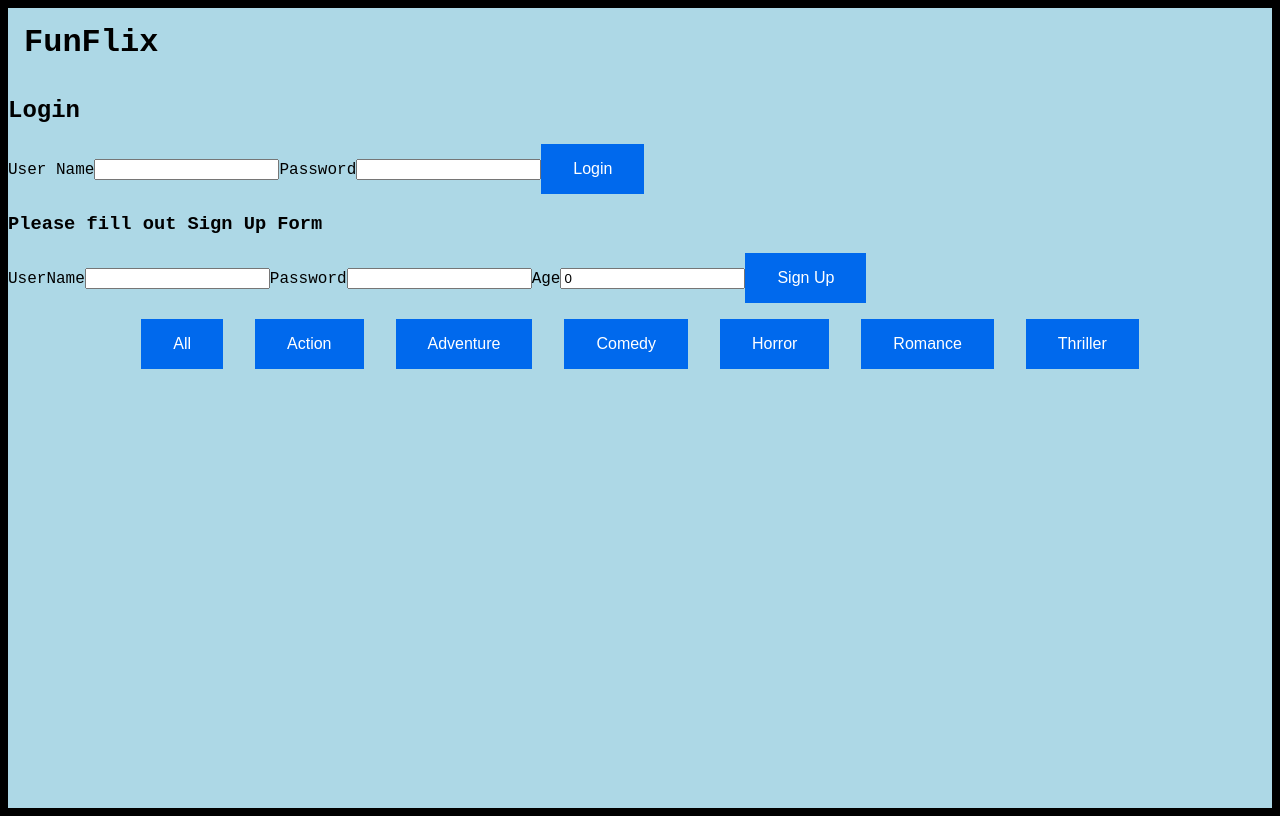
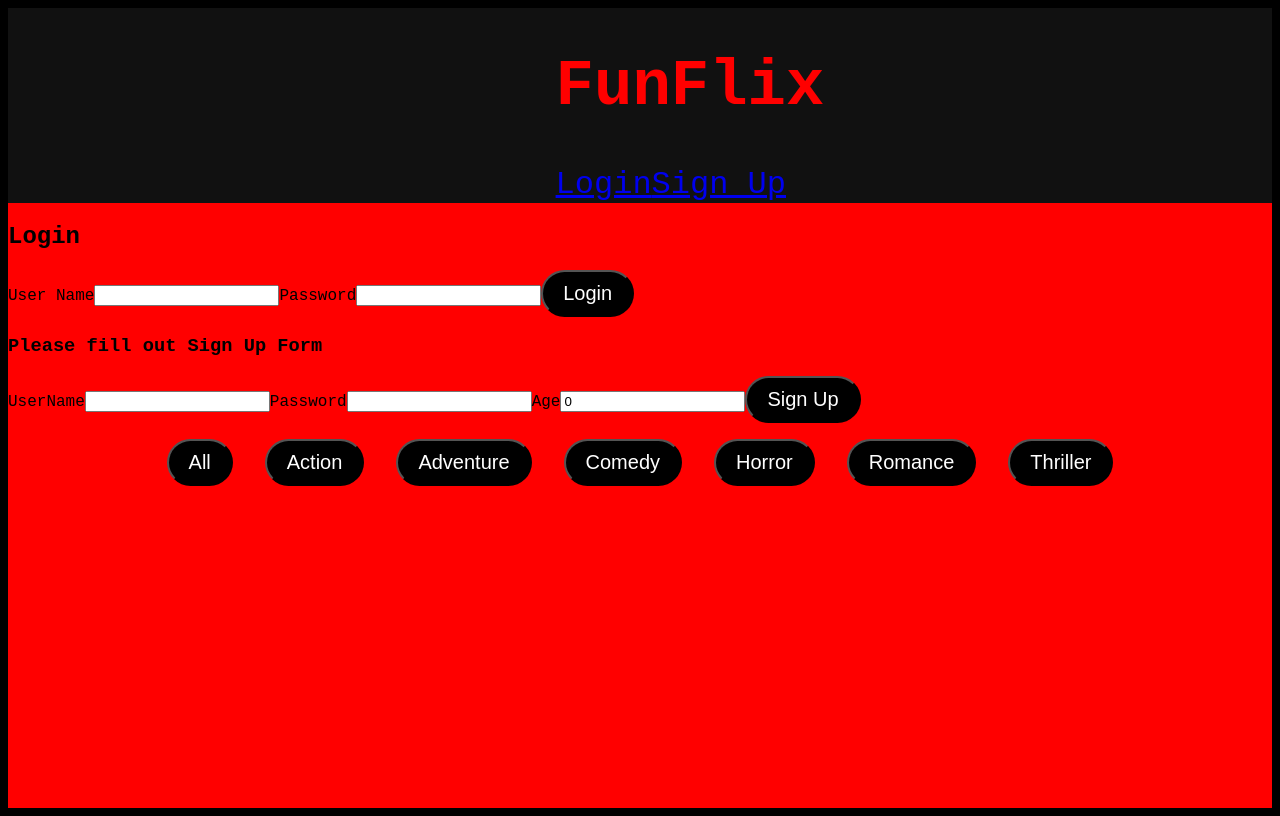
Before and after one commit to majormatt28/Funflix-frontend, a React (Create React App) app: page /login in a window 1280 px wide. Built offline with nearby package versions, Linux system fonts and the light colour scheme.

Commit message:
working on more css and signup

```diff
--- a/src/components/Header.jsx
+++ b/src/components/Header.jsx
@@ -1,11 +1,21 @@
-
+import { NavLink } from "react-router-dom"
 
 function Header () {
    return (
       <header>
+         <div className="logo">
          <h1>
             FunFlix
          </h1>
+         <nav>
+            <NavLink className="button" to="/login">
+               Login
+            </NavLink>
+            <NavLink className="button" to="/sign-up">
+               Sign Up
+            </NavLink>
+         </nav>
+         </div>
       </header>
    )
 }
--- a/src/components/LoginForm.jsx
+++ b/src/components/LoginForm.jsx
@@ -16,8 +16,8 @@ function LoginForm ({setUserLogin}) {
     }
 
     return (
-        <div>
-            <form onSubmit={handleSubmit}>
+        <section>
+            <form onSubmit={handleSubmit} className="login-form">
                 <h2>Login</h2>
                 <label>User Name</label>
                 <input type="text"
@@ -33,7 +33,7 @@ function LoginForm ({setUserLogin}) {
                 />
                 <button type="submit">Login</button>
             </form>
-        </div>
+        </section>
     )
 }
 
--- a/src/components/SignUpForm.jsx
+++ b/src/components/SignUpForm.jsx
@@ -25,7 +25,7 @@ function SignUpForm ({ setUserSignUp }) {
 
    return (
       <section>
-         <form onSubmit={handleSubmit} className="form">
+         <form onSubmit={handleSubmit} className="signup-form">
             <h3>Please fill out Sign Up Form</h3>
             <label htmlFor="username">UserName</label>
             <input
--- a/src/index.css
+++ b/src/index.css
@@ -8,67 +8,42 @@ body {
 
 .App {
   color: black;
-  background-color: lightblue;
+  background-color: red;
   min-height: 100vh;
 }
 
-
-
 header {
-  padding: 1rem;
+  width: 100%;
+  min-height: 80;
+  overflow: hidden;
   display: flex;
-  justify-content: space-between;
-  align-content: center;
+  justify-content: space-around;
+  align-items: center;
+  background: #111;
+  position: relative;
 }
 
-header h1 {
-  margin: 0;
-  cursor: pointer;
-}
-
-header h1 a {
-  border-bottom: none;
-}
-
-header h1 a:hover {
-  border-bottom: none;
-  background-color: transparent;
-}
-
-header nav > * {
-  margin: 0 0.5rem;
+.logo {
+  font-size: 2em;
+  color: red;
+  margin-left: 100px;
 }
 
 button {
-  display: inline-block;
-  border: none;
-  padding: 1rem 2rem;
-  margin: 0;
+  -webkit-border-radius: 28;
+  -moz-border-radius: 28;
+  border-radius: 28px;
+  font-family: Arial;
+  color: #ffffff;
+  font-size: 20px;
+  background: #000000;
+  padding: 10px 20px 10px 20px;
   text-decoration: none;
-  background: #0069ed;
-  color: #ffffff;
-  font-family: sans-serif;
-  font-size: 1rem;
-  cursor: pointer;
-  text-align: center;
-  transition: background 250ms ease-in-out,
-              transform 150ms ease;
-  -webkit-appearance: none;
-  -moz-appearance: none;
 }
 
-button:hover,
-button:focus {
-  background: #0053ba;
-}
-
-button:focus {
-  outline: 1px solid #fff;
-  outline-offset: -4px;
-}
-
-button:active {
-  transform: scale(0.99);
+.button:hover {
+  background: #3cb0fd;
+  text-decoration: none;
 }
 
 .genre-buttons {
@@ -80,5 +55,11 @@ button:active {
 
 .genre-buttons button {
   margin: 0 1rem;
+}
 
+.form{
+  display: flex;
+  flex-direction: column;
+  width: 500px;
+  margin: 0 auto;
 }
```
